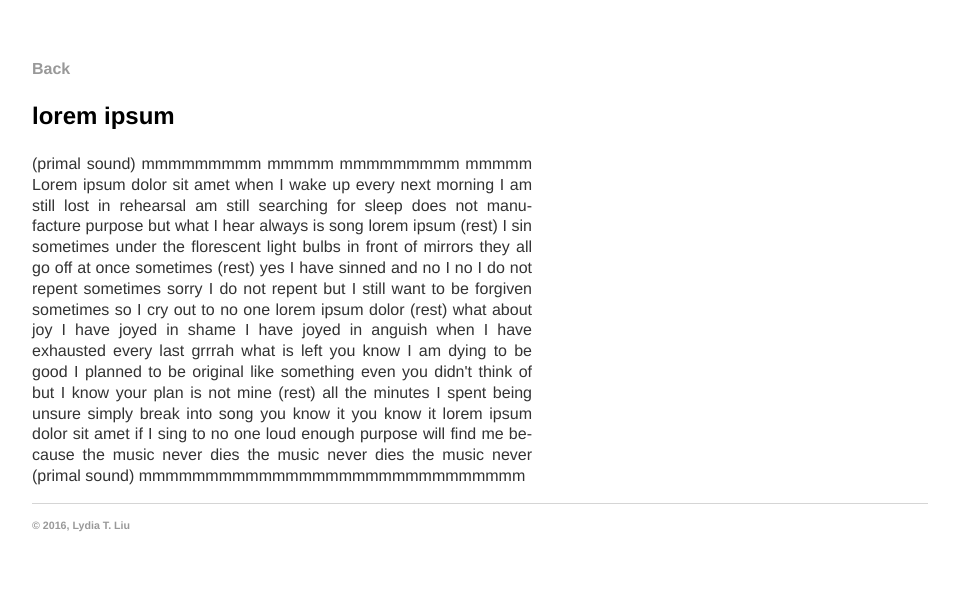
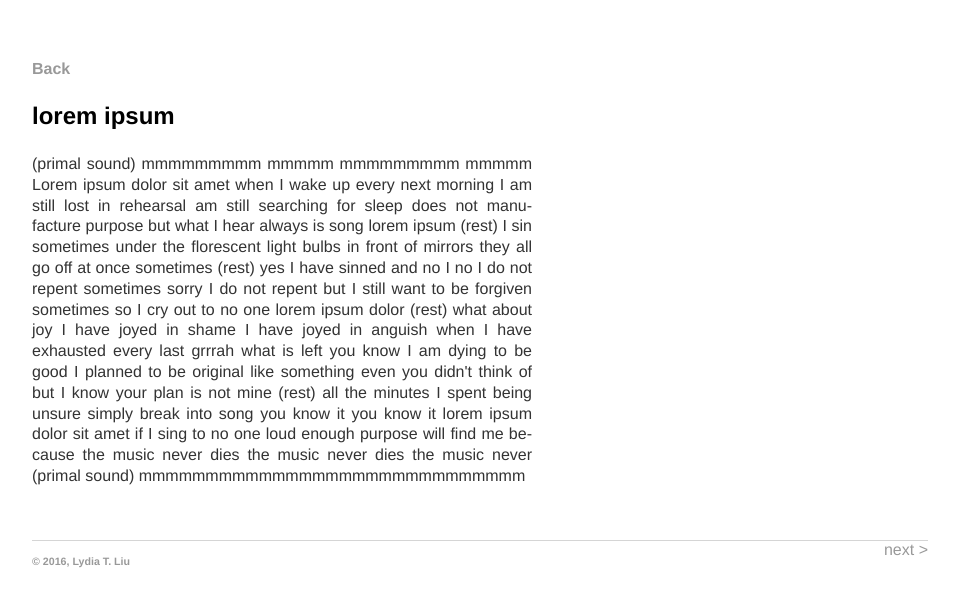
Before and after one commit to serenalwang/serenalwang.github.io, a Jekyll site: the page built from poems/lorem.md, in a window 1280 px wide. Shown: the top 607 px of the page, without its empty margins (160-1119 px from the left). Built offline with Jekyll 4.4.1, drawn with Linux system fonts in a browser that asks for light colours.

Commit message:
Update lorem.md

```diff
--- a/poems/lorem.md
+++ b/poems/lorem.md
@@ -23,3 +23,7 @@ dolor sit amet if I sing to no one loud enough purpose will find me be-
 cause the music never dies the music never dies the music never
 (primal sound) mmmmmmmmmmmmmmmmmmmmmmmmmmmmm
 </p>
+
+&nbsp;
+
+<a href="/poems/epilogue" style="float: right;">next ></a>
```
